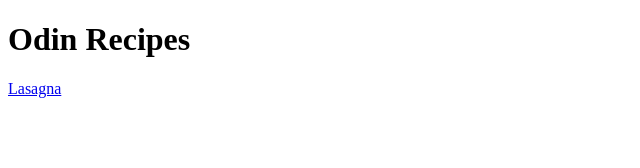
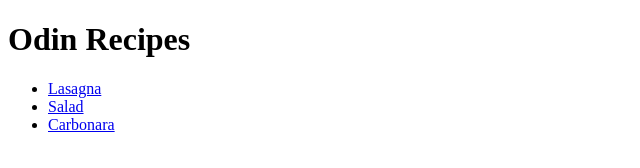
Before and after one commit to gabmartin/odin-recipes, a plain HTML site: page index.html in a window 1280 px wide. Shown: the whole page, without its empty margins (0-640 px from the left). Drawn offline with Linux system fonts and the light colour scheme.

Commit message:
Link recipes in index.html

```diff
--- a/index.html
+++ b/index.html
@@ -8,6 +8,12 @@
 </head>
 <body>
     <h1>Odin Recipes</h1>
-    <a href="recipes/lasagna.html">Lasagna</a>
+
+    <ul>
+        <li><a href="recipes/lasagna.html">Lasagna</a></li>
+        <li><a href="recipes/salad.html">Salad</a></li>
+        <li><a href="recipes/carbonara.html">Carbonara</a></li>
+    </ul>
+
 </body>
 </html>
```
